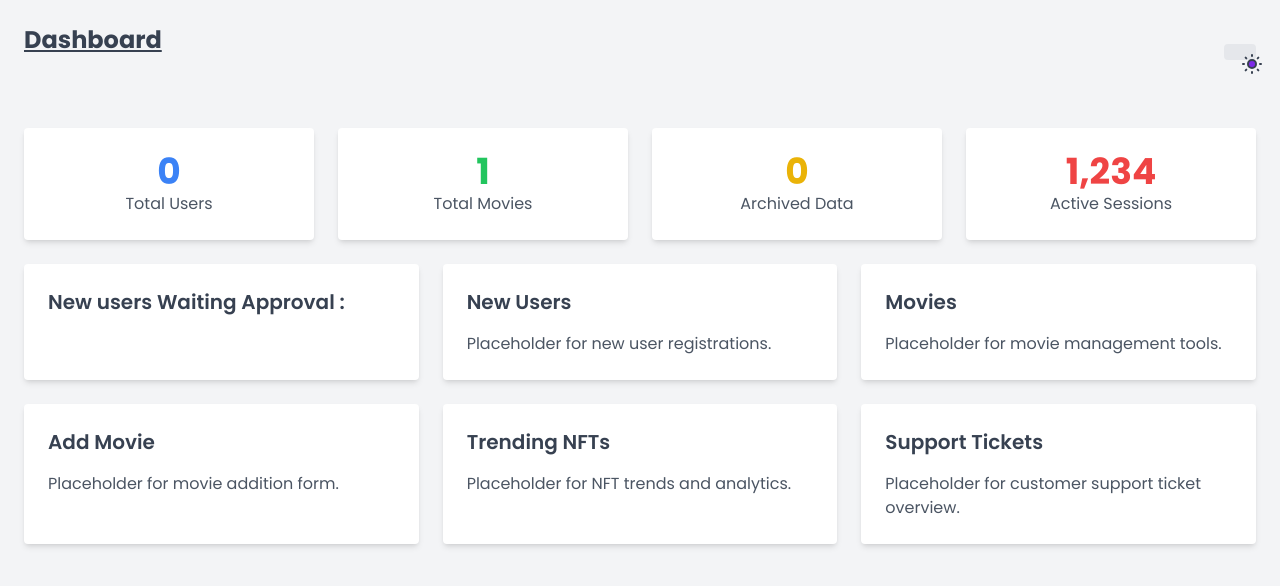
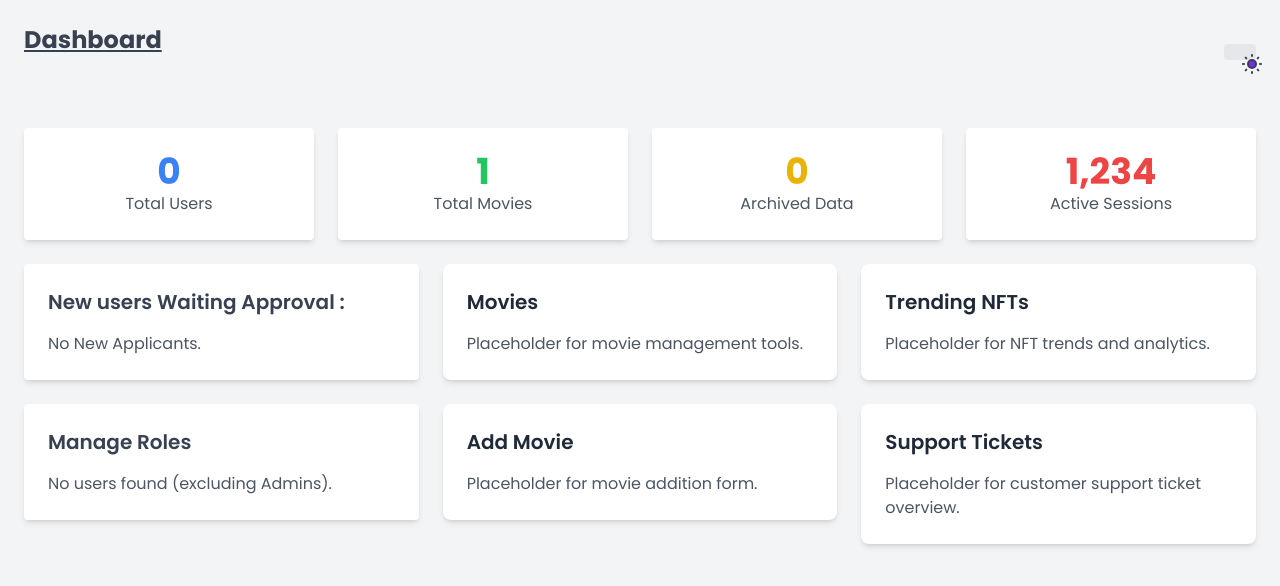
Before and after one commit to Youcode-Classe-E-2024-2025/Ibrahim_Nidam_Manager, a PHP site: page /Assets/includes/admin_dash.php in a window 1280 px wide. Shown: the top 586 px of the page. Run offline with PHP 8.4, Linux system fonts and the light colour scheme; data comes from the database, SQL or seed files in the repository; tables that the repository leaves empty hold one stand-in row (values such as "Sample post"); some libraries are stand-ins or nearby versions.

Commit message:
added the change roles functionality

```diff
--- a/Assets/includes/admin_dash.php
+++ b/Assets/includes/admin_dash.php
@@ -19,31 +19,38 @@
         <?php require_once("stats.php"); ?>
 
         <!-- Cards Section -->
-        <div class="grid grid-cols-1 md:grid-cols-2 lg:grid-cols-3 gap-6">
-
+        <div class="columns-1 sm:columns-2 lg:columns-3 gap-6 space-y-6">
+            <!-- Approve Users -->
             <?php require_once("approve_users.php"); ?>
 
-            <div class="bg-white dark:bg-gray-700 shadow-md rounded p-6">
-                <h2 class="text-xl font-semibold mb-4">New Users</h2>
-                <p class="text-gray-600 dark:text-gray-300">Placeholder for new user registrations.</p>
-            </div>
-            <div class="bg-white dark:bg-gray-700 shadow-md rounded p-6">
-                <h2 class="text-xl font-semibold mb-4">Movies</h2>
+            <!-- Manage User Role -->
+            <?php require_once("manage_user_role.php"); ?>
+
+            <!-- Movies -->
+            <div class="bg-white dark:bg-gray-700 shadow-md rounded-lg p-6 break-inside-avoid">
+                <h2 class="text-xl font-semibold text-gray-800 dark:text-gray-100 mb-4">Movies</h2>
                 <p class="text-gray-600 dark:text-gray-300">Placeholder for movie management tools.</p>
             </div>
-            <div class="bg-white dark:bg-gray-700 shadow-md rounded p-6">
-                <h2 class="text-xl font-semibold mb-4">Add Movie</h2>
+
+            <!-- Add Movie -->
+            <div class="bg-white dark:bg-gray-700 shadow-md rounded-lg p-6 break-inside-avoid">
+                <h2 class="text-xl font-semibold text-gray-800 dark:text-gray-100 mb-4">Add Movie</h2>
                 <p class="text-gray-600 dark:text-gray-300">Placeholder for movie addition form.</p>
             </div>
-            <div class="bg-white dark:bg-gray-700 shadow-md rounded p-6">
-                <h2 class="text-xl font-semibold mb-4">Trending NFTs</h2>
+
+            <!-- Trending NFTs -->
+            <div class="bg-white dark:bg-gray-700 shadow-md rounded-lg p-6 break-inside-avoid">
+                <h2 class="text-xl font-semibold text-gray-800 dark:text-gray-100 mb-4">Trending NFTs</h2>
                 <p class="text-gray-600 dark:text-gray-300">Placeholder for NFT trends and analytics.</p>
             </div>
-            <div class="bg-white dark:bg-gray-700 shadow-md rounded p-6">
-                <h2 class="text-xl font-semibold mb-4">Support Tickets</h2>
+
+            <!-- Support Tickets -->
+            <div class="bg-white dark:bg-gray-700 shadow-md rounded-lg p-6 break-inside-avoid">
+                <h2 class="text-xl font-semibold text-gray-800 dark:text-gray-100 mb-4">Support Tickets</h2>
                 <p class="text-gray-600 dark:text-gray-300">Placeholder for customer support ticket overview.</p>
             </div>
         </div>
+
     </div>
 
     <script src="../js/app.js"></script>
--- a/Assets/includes/approve_users.php
+++ b/Assets/includes/approve_users.php
@@ -9,9 +9,9 @@
 
 ?>
 
-<div class="bg-white dark:bg-gray-700 shadow-md rounded p-6">
+<div class="bg-white dark:bg-gray-700 shadow-md rounded p-6 break-inside-avoid">
     <h2 class="text-xl font-semibold mb-4">New users Waiting Approval : </h2>
-
+    <?php if(!empty($rows)): ?>
         <?php foreach($rows as $row): ?>
         <div class="flex justify-between">
             <p class="text-gray-600 dark:text-gray-300"><?php echo htmlspecialchars($row["username"]); ?></p>
@@ -19,5 +19,7 @@
             <a class="underline hover:text-[#7d2ae8]" href="approve.php?user_id=<?= $row["user_id"]; ?>">Approve</a>
         </div>
         <?php endforeach; ?>
-
+    <?php else: ?>
+        <p class="text-gray-600 dark:text-gray-300">No New Applicants.</p>
+    <?php endif ?>
 </div>
--- a/Assets/includes/header.php
+++ b/Assets/includes/header.php
@@ -7,7 +7,7 @@
         <meta name="keywords" content="movies, manager, reviews" />
         <meta name="author" content="Ibrahim Nidam"/>
 
-        <title>Movie Manager</title>
+        <title>Stream Master</title>
 
         <link rel="stylesheet" href="Assets/css/styles.css">
         <script src="https://cdn.tailwindcss.com"></script>
--- /dev/null
+++ b/Assets/includes/manage_user_role.php
@@ -0,0 +1,47 @@
+<?php
+
+    require_once("../data/db.php");
+
+    $stmt = $db -> prepare("SELECT * FROM users u JOIN roles r ON u.role_id = r.role_id WHERE r.role_id != 'admin' AND u.is_active != FALSE");
+    $stmt -> execute();
+
+    $rows = $stmt -> fetchAll(PDO::FETCH_ASSOC);
+
+
+?>
+
+<div class="bg-white dark:bg-gray-700 shadow-md rounded p-6 break-inside-avoid">
+    <h2 class="text-xl font-semibold mb-4">Manage Roles</h2>
+
+    <?php if(!empty($rows)): ?>
+    <table class="w-full border-collapse border border-gray-300 dark:border-gray-600 text-left">
+        <thead class="bg-gray-100 dark:bg-gray-800">
+            <tr>
+                <th class="border border-gray-300 dark:border-gray-600 p-2 text-gray-600 dark:text-gray-300">Email</th>
+                <th class="border border-gray-300 dark:border-gray-600 p-2 text-gray-600 dark:text-gray-300">Username</th>
+                <th class="border border-gray-300 dark:border-gray-600 p-2 text-gray-600 dark:text-gray-300">Role</th>
+            </tr>
+        </thead>
+        <tbody>
+            <?php foreach ($rows as $row): ?>
+                <tr class="odd:bg-white even:bg-gray-50 dark:odd:bg-gray-700 dark:even:bg-gray-600">
+                    <td class="border border-gray-300 dark:border-gray-600 p-2 text-gray-600 dark:text-gray-300">
+                        <?= htmlspecialchars($row["email"]) ?>
+                    </td>
+                    <td class="border border-gray-300 dark:border-gray-600 p-2 text-gray-600 dark:text-gray-300">
+                        <?= htmlspecialchars($row["username"]) ?>
+                    </td>
+                    <td class="border border-gray-300 dark:border-gray-600 p-2">
+                        <a class="underline hover:text-[#7d2ae8] hover:uppercase" href="switch_role.php?role_id=<?= $row["role_id"]; ?>">
+                            <?= htmlspecialchars($row["role"]) ?>
+                        </a>
+                    </td>
+                </tr>
+            <?php endforeach ?>
+        </tbody>
+    </table>
+    <?php else: ?>
+        <p class="text-gray-600 dark:text-gray-300">No users found (excluding Admins).</p>
+    <?php endif ?>
+
+</div>
```
Also changed, not shown: Assets/includes/switch_role.php (added, +12 -0 lines). Lines whose indentation alone changed are shown as unchanged.
